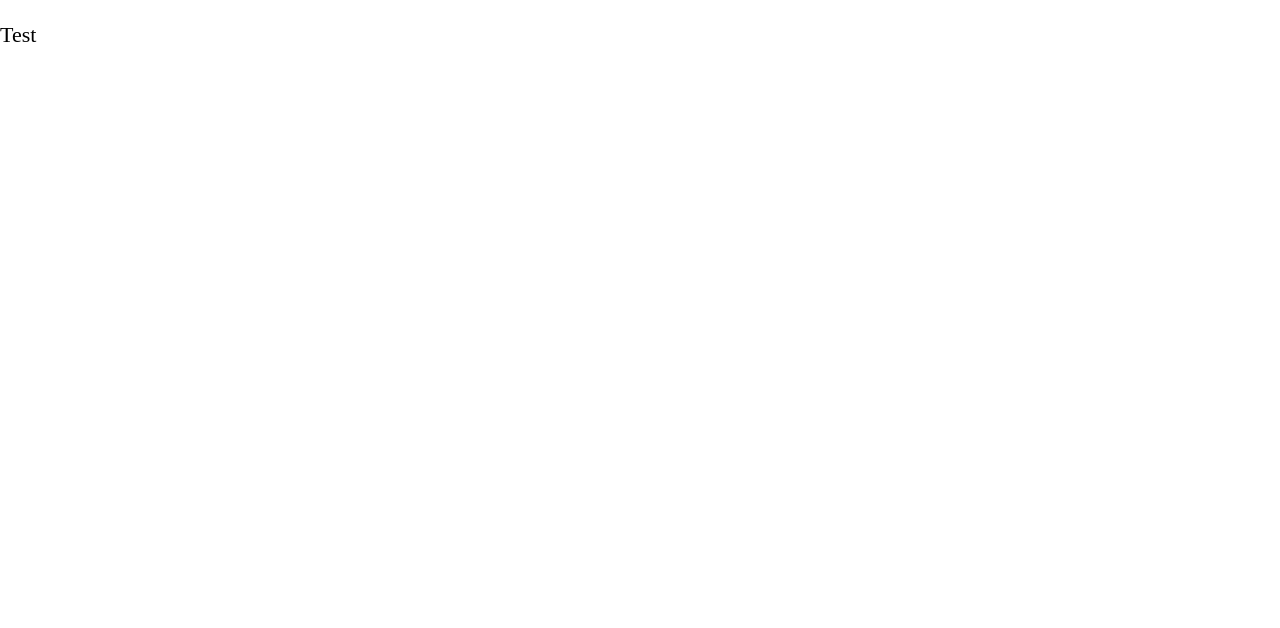
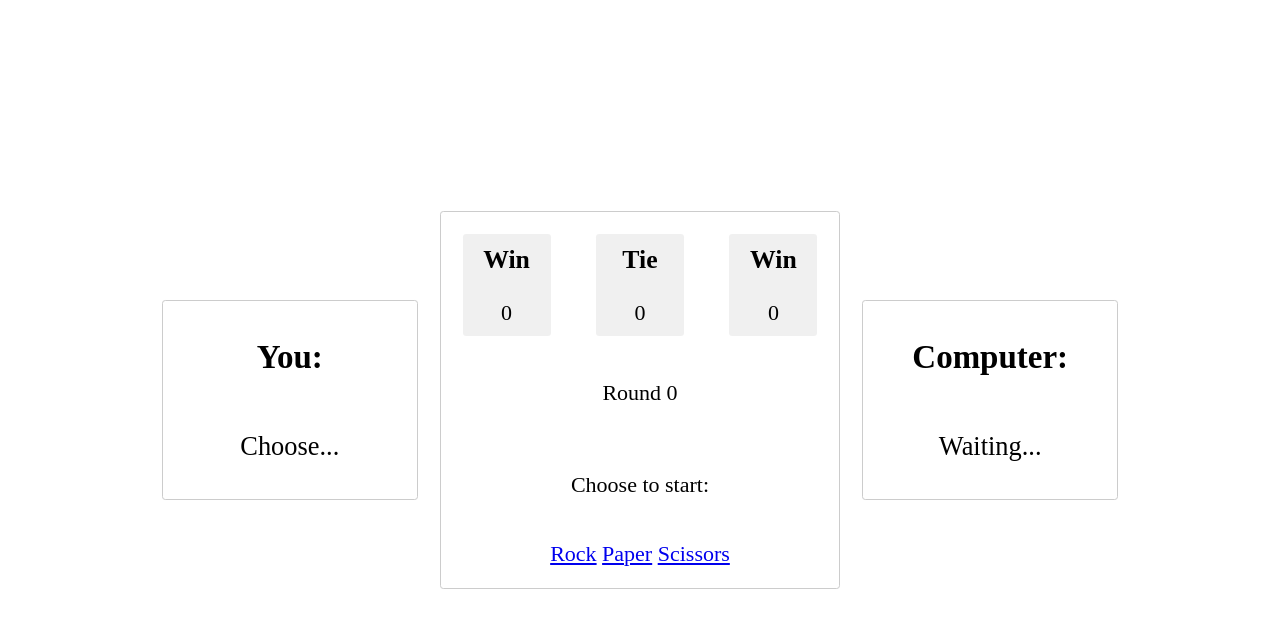
Before and after one commit to Skidragon/js-rock-paper-scissors, a website: page index.html in a window 1280 px wide. Drawn offline with nearby package versions, Linux system fonts and the light colour scheme.

Commit message:
Initial design

```diff
--- a/index.html
+++ b/index.html
@@ -5,16 +5,61 @@
   <title>Rock, Paper, Scissors</title>
   <link rel="stylesheet" href="node_modules/normalize.css/normalize.css">
   <link rel="stylesheet" href="styles.css">
-  <script type="text/javascript" src="game.js"></script>
 </head>
 
 <body>
 
-  <main class="container">
+  <main class="main-container">
     <div class="play-area">
-      <p>Test</p>
+
+      <div class="output">
+
+        <div class="output-player border">
+          <h2 class="player-title">You:</h2>
+          <p class="output-selection" id="player-selection">Choose...</p>
+        </div>
+
+        <div class="output-main border">
+          <div class="output-main-item output-score">
+            <div class="score-container">
+              <h3 class="score-title">Win</h3>
+              <p class="score" id="player-score">0</p>
+            </div>
+            <div class="score-container">
+              <h3 class="score-title">Tie</h3>
+              <p class="score" id="tie-score">0</p>
+            </div>
+            <div class="score-container">
+              <h3 class="score-title">Win</h3>
+              <p class="score" id="computer-score">0</p>
+            </div>
+          </div>
+
+          <div class="output-main-item output-rounds">
+            <p>Round <span id="current-round">0</span></p>
+          </div>
+
+          <div class="output-main-item output-result">
+            <p id="output-message">Choose to start:</p>
+          </div>
+
+          <div class="output-main-item options">
+            <a href="#" class="player-selection" data-selection="rock">Rock</a>
+            <a href="#" class="player-selection" data-selection="paper">Paper</a>
+            <a href="#" class="player-selection" data-selection="scissors">Scissors</a>
+          </div>
+        </div>
+
+        <div class="output-computer border">
+          <h2 class="computer-title">Computer:</h2>
+          <p class="output-selection" id="computer-selection">Waiting...</p>
+        </div>
+
+      </div>
+
     </div>
   </main>
 
+<script type="text/javascript" src="game.js"></script>
 </body>
 </html>
--- a/styles.css
+++ b/styles.css
@@ -1,3 +1,7 @@
+* {
+  box-sizing: border-box;
+}
+
 html {
   font-size: 22px;
 }
@@ -5,3 +9,79 @@ html {
 body {
   font-size: 1rem;
 }
+
+div {
+  padding: .5rem;
+}
+
+.main-container {
+  height: 100vh;
+  display: flex;
+  flex-direction: row;
+  justify-content: center;
+}
+
+.play-area {
+  align-self: center;
+  width: 1000px;
+}
+
+.output {
+  display: flex;
+  justify-content: space-between;
+  align-items: center;
+}
+
+.border {
+  border: 1px solid #ccc;
+  border-radius: .15rem;
+}
+
+.output-player,
+.output-computer {
+  display: flex;
+  flex-direction: column;
+  align-items: center;
+  flex-basis: 28%;
+}
+
+.output-selection {
+  font-size: 1.2rem;
+}
+
+.output-main {
+  display: flex;
+  flex-direction: column;
+  justify-content: space-around;
+  flex-basis: 44%;
+  margin-left: 1rem;
+  margin-right: 1rem;
+}
+
+.output-main-item {
+  align-self: center;
+}
+
+.output-score {
+  display: flex;
+  justify-content: space-between;
+  width: 100%;
+}
+
+.score-container {
+  display: flex;
+  flex-direction: column;
+  align-items: center;
+  width: 4rem;
+  background-color: #f0f0f0;
+  border-radius: .15rem;
+}
+
+.score-title {
+  margin-top: 0;
+}
+
+.score {
+  margin-top: 0;
+  margin-bottom: 0;
+}
```
